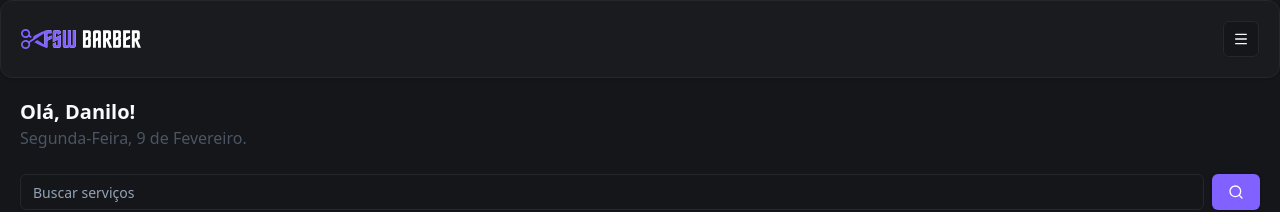
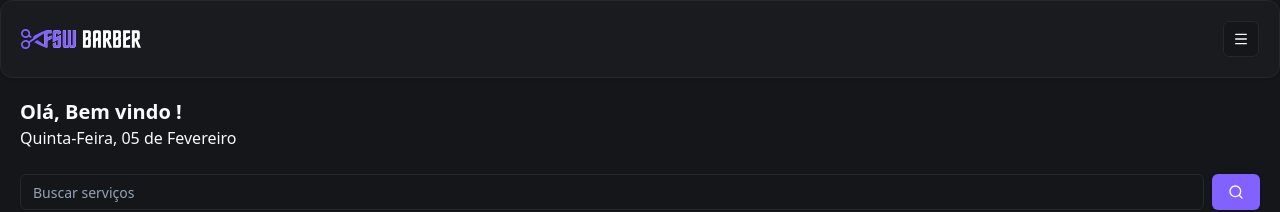
Before and after one commit to Danilo4665Oliveira/barber-app, a Next.js app: page / in a window 1280 px wide. Shown: the top 212 px of the page. Built offline with nearby package versions, Linux system fonts and the light colour scheme; no server answers; the database is empty.

Commit message:
feat: ensure welcome message

```diff
--- a/app/page.tsx
+++ b/app/page.tsx
@@ -9,11 +9,10 @@
 import Link from "next/link"
 import { authOptions } from "./_lib/auth"
 import { getServerSession } from "next-auth"
+import { ptBR } from "date-fns/locale"
+import { format } from "date-fns"
 
 const Home = async () => {
-  if (!db) {
-    return <div>Erro: O Banco de Dados não foi instanciado corretamente.</div>
-  }
   const session = await getServerSession(authOptions)
   const barbershops = await db.barbershop.findMany({})
   const popularBarbershops = await db.barbershop.findMany({
@@ -48,8 +47,18 @@
       <Header />
       <div className="p-5">
         {/*Texto*/}
-        <h2 className="text-xl font-bold">Olá, Danilo!</h2>
-        <p className="text-md text-gray-600">Segunda-Feira, 9 de Fevereiro.</p>
+        <h2 className="text-xl font-bold">
+          Olá, {session?.user ? session.user.name : "Bem vindo"} !
+        </h2>
+        <p>
+          <span className="capitalize">
+            {format(new Date(), "EEEE, dd", { locale: ptBR })}
+          </span>
+          <span>&nbsp;de&nbsp;</span>
+          <span className="capitalize">
+            {format(new Date(), "MMMM", { locale: ptBR })}
+          </span>
+        </p>
 
         {/*Barra de busca (Melhor colocar o espaçamento aqui pra não ter que olhar o componente pra poder mudar)*/}
         <div className="mt-6">
```
